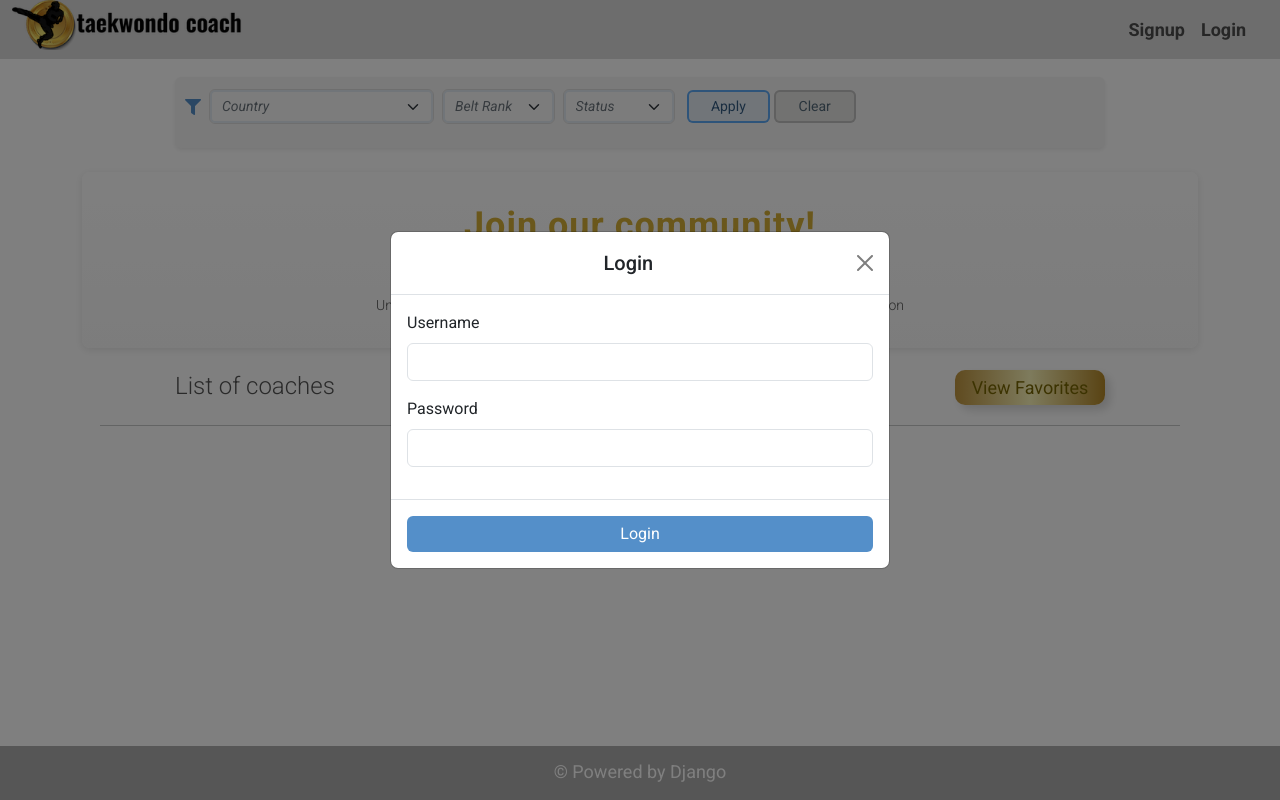
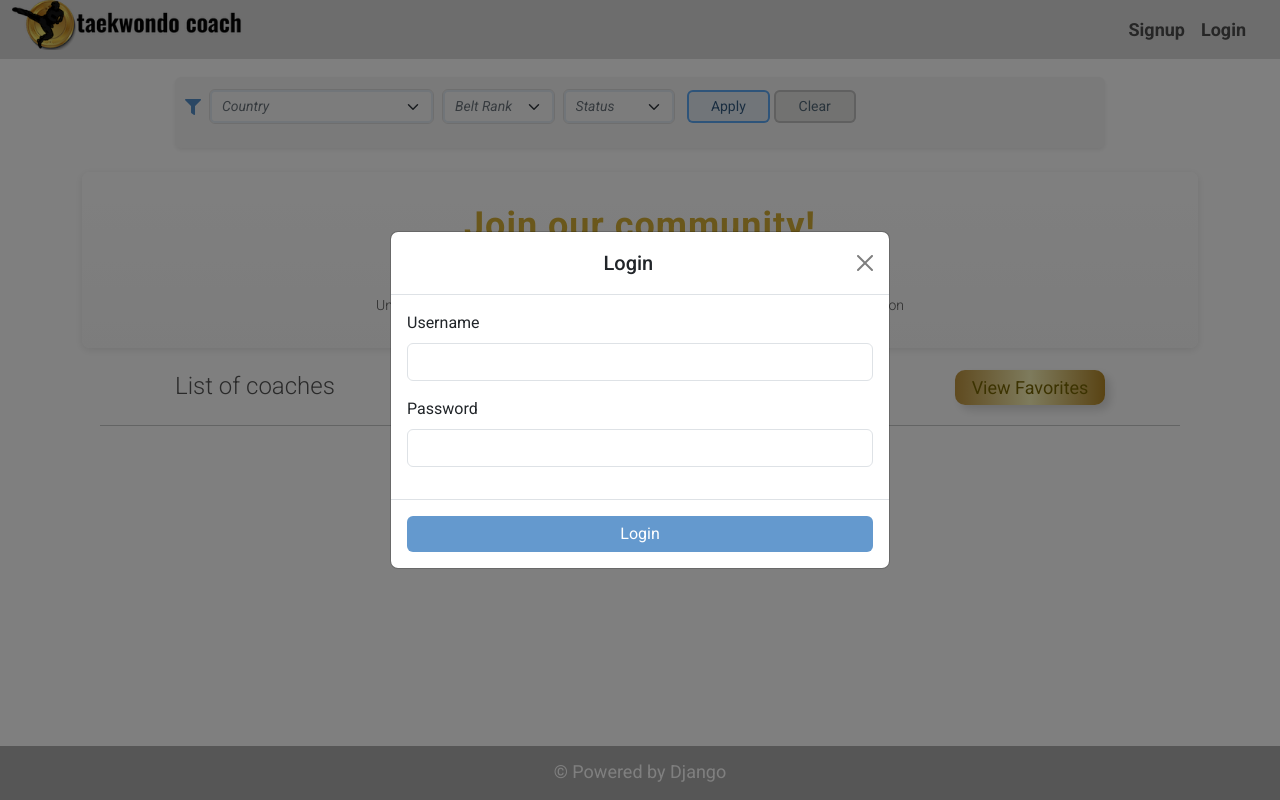
Before and after one commit to chrisimbolon/django_taekwondo, a Django app: page /coaches/ in a window 1280 px wide, after a click on "Login". Run offline with Django 3.2, Linux system fonts and the light colour scheme; data that the repository does not hold is empty; some libraries are stand-ins or nearby versions.

Commit message:
styling on search icon and login form

```diff
--- a/static/css/style.css
+++ b/static/css/style.css
@@ -373,7 +373,8 @@ body {
 }
 
 .btn-info {
-  background-color: #548fc9;
+  background-color: #6499ce;
+  /* background-color: #548fc9; */
   color: #ffffff;
   border: none;
 }
--- a/templates/base.html
+++ b/templates/base.html
@@ -140,7 +140,7 @@
                   value="{{ search_term }}"
                   aria-label="Search"
                 />
-                <button class="btn btn-outline-success" type="submit">
+                <button class="btn btn-info" type="submit">
                   <i class="fas fa-search"></i>
                 </button>
               </div>
```
